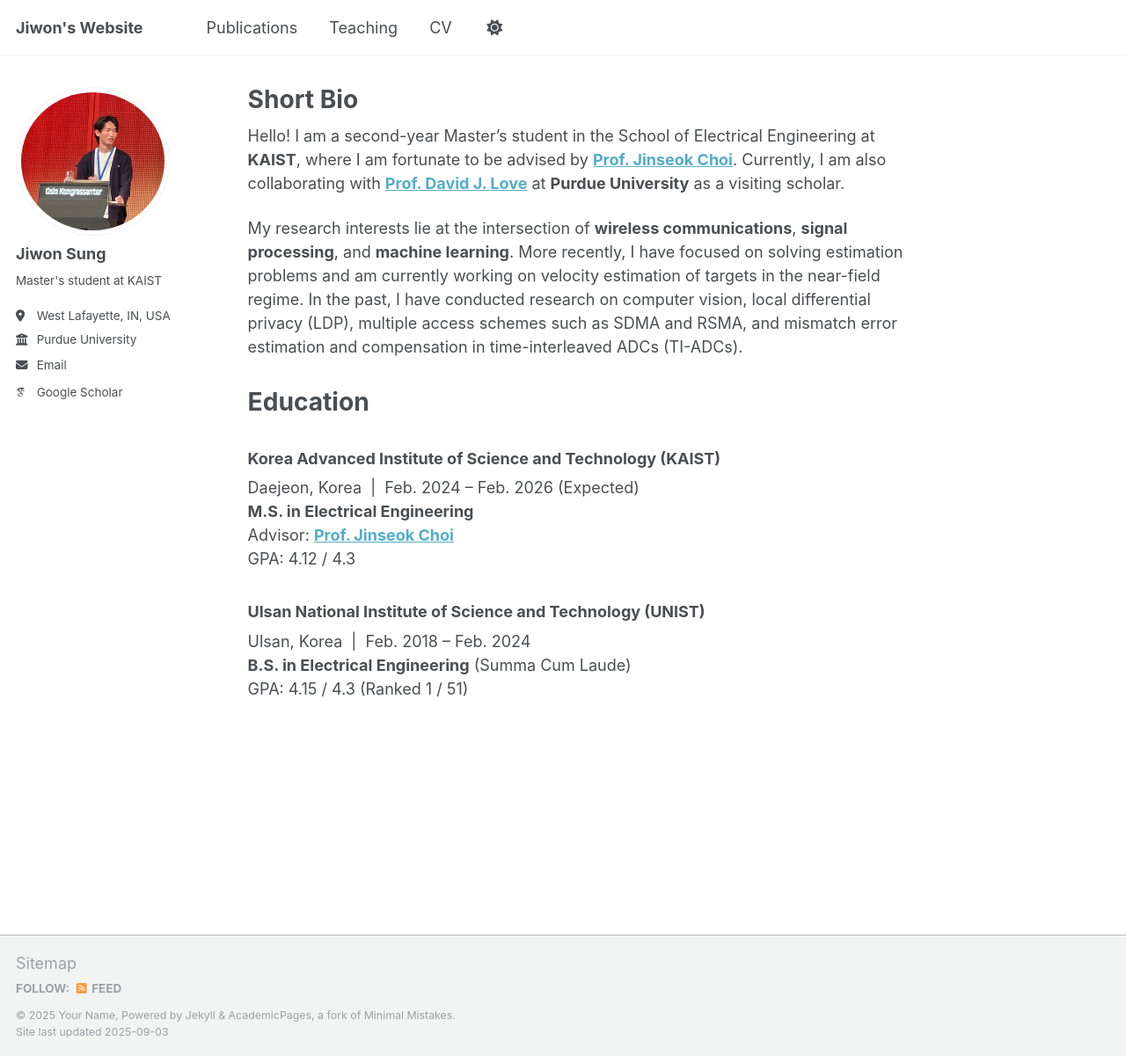
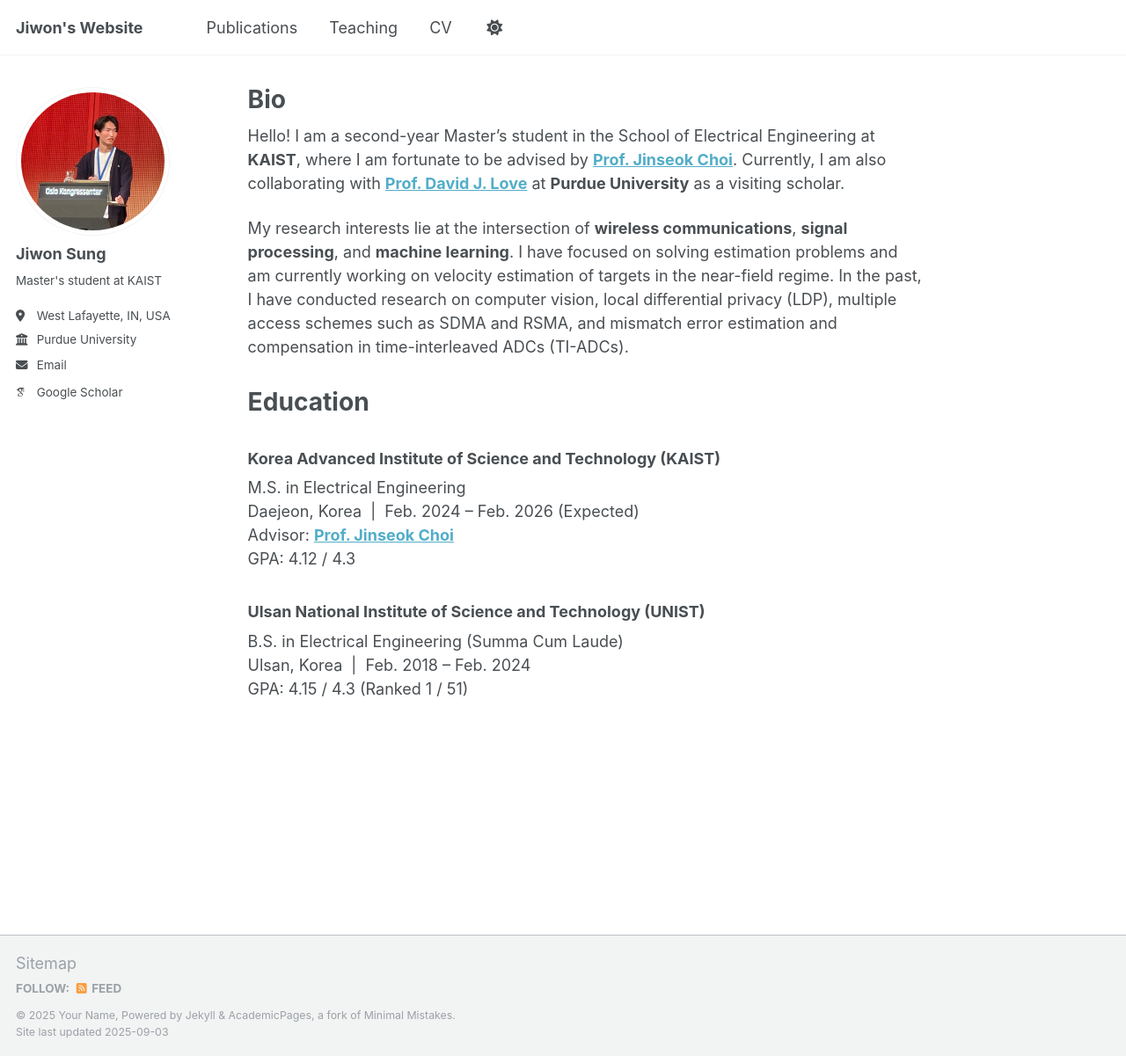
Before and after one commit to sunione/sunione.github.io, a Jekyll site: the page built from _pages/about.md, in a window 1280 px wide and 1201 px high. Shown: the whole window at 88% size. Built offline with Jekyll 4.4.1, drawn with Linux system fonts in a browser that asks for light colours; some web fonts are replaced.

Commit message:
about.md

```diff
--- a/_pages/about.md
+++ b/_pages/about.md
@@ -1,6 +1,6 @@
 ---
 permalink: /
-title: "Short Bio"
+title: "Bio"
 author_profile: true
 redirect_from:
   - /about/
@@ -9,7 +9,7 @@ redirect_from:
 
 Hello! I am a second-year Master's student in the School of Electrical Engineering at **KAIST**, where I am fortunate to be advised by [**Prof. Jinseok Choi**](https://sic-x.kaist.ac.kr/professor). Currently, I am also collaborating with [**Prof. David J. Love**](https://engineering.purdue.edu/~djlove/) at **Purdue University** as a visiting scholar.
 
-My research interests lie at the intersection of **wireless communications**, **signal processing**, and **machine learning**. More recently, I have focused on solving estimation problems and am currently working on velocity estimation of targets in the near-field regime. In the past, I have conducted research on computer vision, local differential privacy (LDP), multiple access schemes such as SDMA and RSMA, and mismatch error estimation and compensation in time-interleaved ADCs (TI-ADCs).
+My research interests lie at the intersection of **wireless communications**, **signal processing**, and **machine learning**. I have focused on solving estimation problems and am currently working on velocity estimation of targets in the near-field regime. In the past, I have conducted research on computer vision, local differential privacy (LDP), multiple access schemes such as SDMA and RSMA, and mismatch error estimation and compensation in time-interleaved ADCs (TI-ADCs).
 
 
 
@@ -19,12 +19,12 @@ My research interests lie at the intersection of **wireless communications**, **
 # Education
 
 ### Korea Advanced Institute of Science and Technology (KAIST)
+M.S. in Electrical Engineering
 Daejeon, Korea &nbsp;|&nbsp; Feb. 2024 – Feb. 2026 (Expected)
-**M.S. in Electrical Engineering**
 Advisor: [**Prof. Jinseok Choi**](https://sic-x.kaist.ac.kr/professor)
 GPA: 4.12 / 4.3
 
 ### Ulsan National Institute of Science and Technology (UNIST)
+B.S. in Electrical Engineering (Summa Cum Laude)
 Ulsan, Korea &nbsp;|&nbsp; Feb. 2018 – Feb. 2024
-**B.S. in Electrical Engineering** (Summa Cum Laude)
 GPA: 4.15 / 4.3 (Ranked 1 / 51)
```
